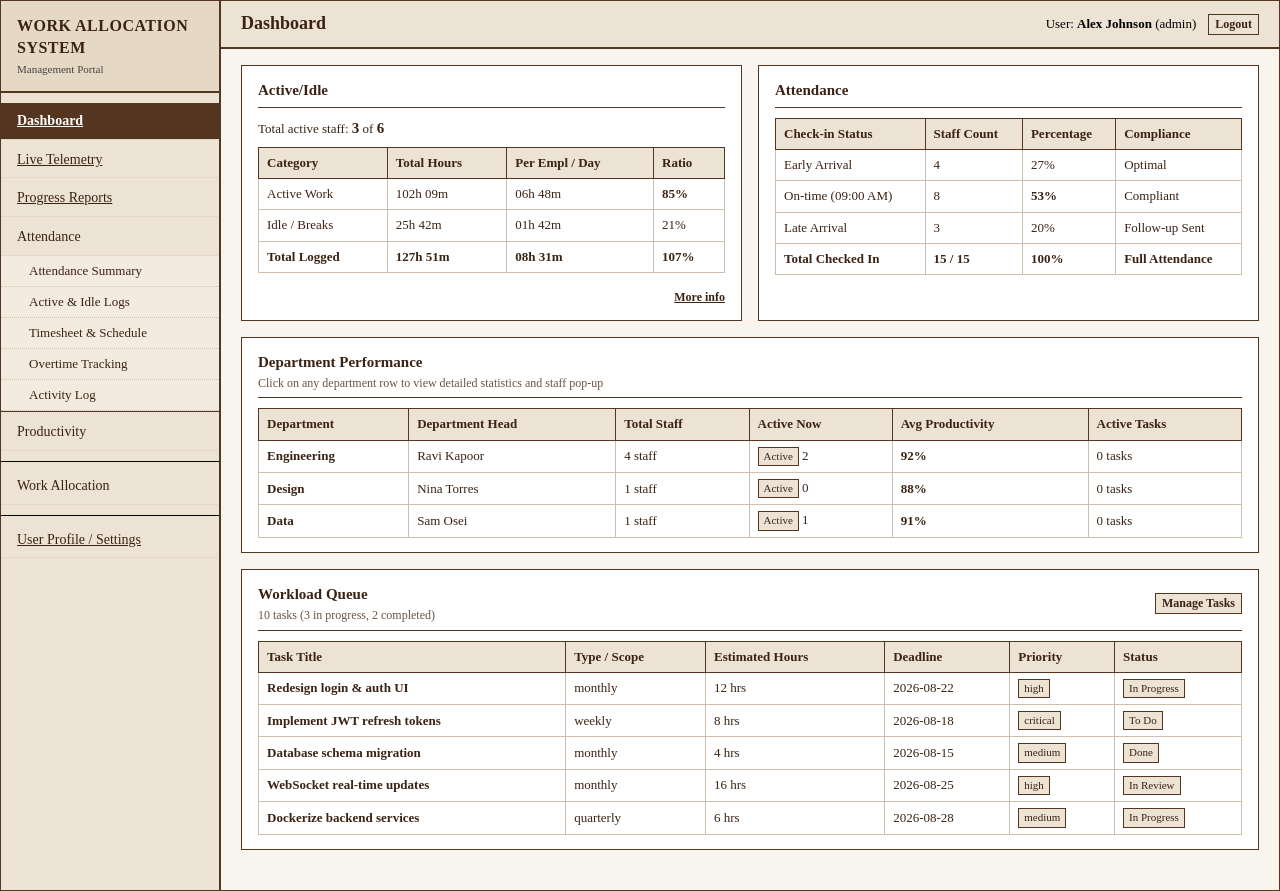
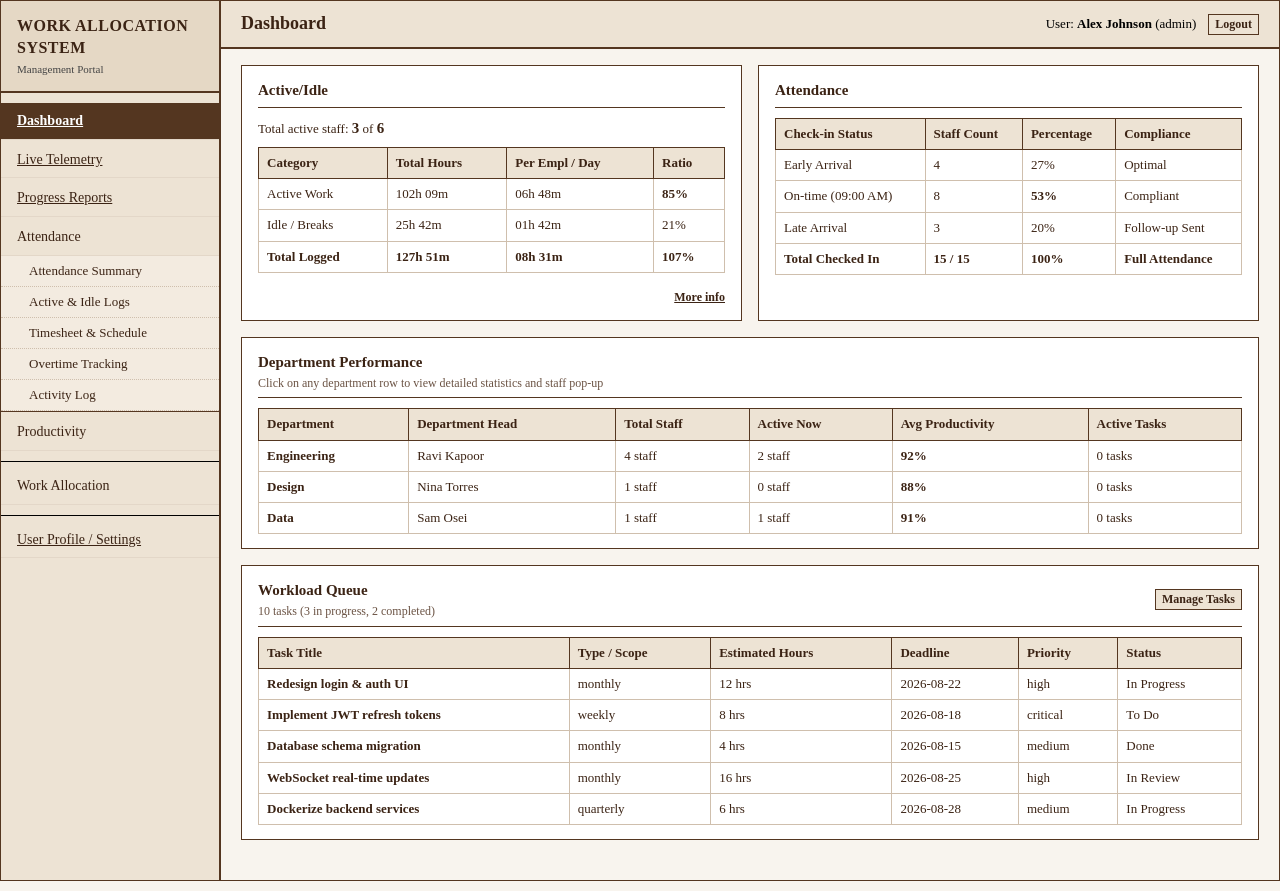
Before and after one commit to BhavyaJain-code/real-time-work-allocation-system, a React (Vite) app in the folder frontend/: page /login in a window 1280 px wide. Both pictures are taken after typing "name@example.com", "Sample123" into the empty fields and a click on the button "Sign In". Built offline with nearby package versions, Linux system fonts and the light colour scheme.

Commit message:
Remove box borders around status indicators and render pure normal text everywhere

```diff
--- a/frontend/src/components/StatusBadge.jsx
+++ b/frontend/src/components/StatusBadge.jsx
@@ -2,10 +2,5 @@ import { STATUS_LABEL } from "../data/mockData";
 
 export default function StatusBadge({ value, type = "status" }) {
   const label = STATUS_LABEL[value] || value;
-
-  return (
-    <span className="badge">
-      {label}
-    </span>
-  );
+  return <span>{label}</span>;
 }
--- a/frontend/src/index.css
+++ b/frontend/src/index.css
@@ -370,19 +370,19 @@ a:hover {
 }
 
 .badge {
-  display: inline-block;
-  font-size: 11px;
+  display: inline;
+  font-size: inherit;
   font-weight: normal;
-  padding: 1px 5px;
-  border: 1px solid var(--border-dark);
-  background: var(--bg-surface-tint);
-  color: var(--text-main);
+  padding: 0;
+  border: none;
+  background: transparent;
+  color: inherit;
 }
 
 .badge-green, .badge-amber, .badge-blue, .badge-purple, .badge-red, .badge-gray {
-  background: var(--bg-surface-tint);
-  color: var(--text-main);
-  border: 1px solid var(--border-dark);
+  background: transparent;
+  color: inherit;
+  border: none;
 }
 
 .form-control, input, select, textarea {
--- a/frontend/src/pages/AdminDashboard.jsx
+++ b/frontend/src/pages/AdminDashboard.jsx
@@ -164,7 +164,7 @@ export default function AdminDashboard() {
                 <td><strong>{dept.name}</strong></td>
                 <td>{dept.head}</td>
                 <td>{dept.totalStaff} staff</td>
-                <td><StatusBadge value="active" /> {dept.activeStaff}</td>
+                <td>{dept.activeStaff} staff</td>
                 <td><strong>{dept.avgProductivity}%</strong></td>
                 <td>{dept.activeTasks} tasks</td>
               </tr>
--- a/frontend/src/pages/Employees.jsx
+++ b/frontend/src/pages/Employees.jsx
@@ -197,7 +197,7 @@ export default function Employees() {
                   <td>
                     <div style={{ display: "flex", flexWrap: "wrap", gap: 4 }}>
                       {skills.slice(0, 3).map(s => (
-                        <span key={s.id} style={{ fontSize: 11, border: "1px solid #000000", padding: "1px 4px" }}>
+                        <span key={s.id} style={{ fontSize: 11,  }}>
                           {s.name}
                         </span>
                       ))}
@@ -289,7 +289,7 @@ export default function Employees() {
               </div>
               <div style={{ display: "flex", flexWrap: "wrap", gap: 6, marginBottom: 14 }}>
                 {getEmpSkills(selectedEmpPopup.id).map(s => (
-                  <span key={s.id} style={{ border: "1px solid #000000", padding: "3px 8px", fontSize: 12 }}>
+                  <span key={s.id} style={{ fontSize: 12 }}>
                     {s.name} ({s.category})
                   </span>
                 ))}
--- a/frontend/src/pages/ManagerEmployees.jsx
+++ b/frontend/src/pages/ManagerEmployees.jsx
@@ -118,7 +118,7 @@ export default function ManagerEmployees() {
                   <td>
                     <div style={{ display: "flex", flexWrap: "wrap", gap: 4 }}>
                       {skills.map(s => (
-                        <span key={s.id} style={{ fontSize: 11, border: "1px solid #000000", padding: "1px 4px" }}>
+                        <span key={s.id} style={{ fontSize: 11,  }}>
                           {s.name}
                         </span>
                       ))}
@@ -184,7 +184,7 @@ export default function ManagerEmployees() {
               <div style={{ fontWeight: "bold", fontSize: 12, marginBottom: 4 }}>Skills:</div>
               <div style={{ display: "flex", flexWrap: "wrap", gap: 6, marginBottom: 12 }}>
                 {getEmpSkills(selectedEmpPopup.id).map(s => (
-                  <span key={s.id} style={{ border: "1px solid #000000", padding: "2px 6px", fontSize: 11 }}>
+                  <span key={s.id} style={{ fontSize: 11 }}>
                     {s.name} ({s.category})
                   </span>
                 ))}
```
